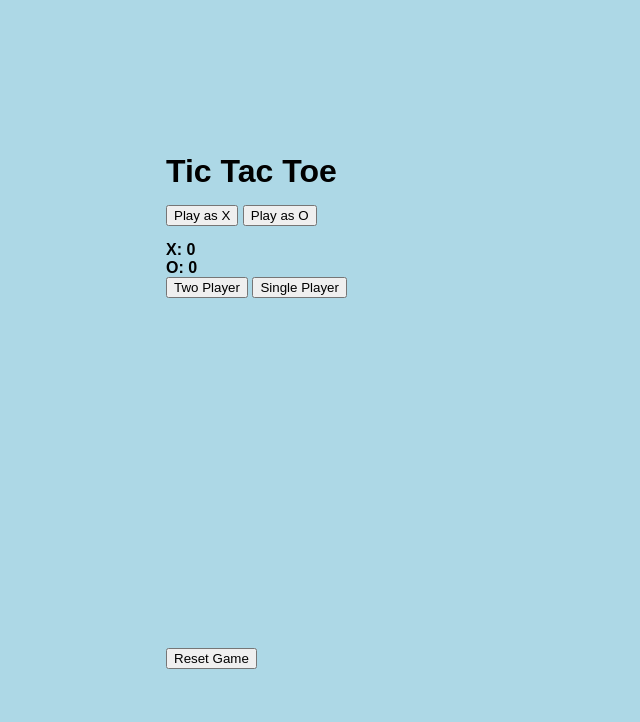
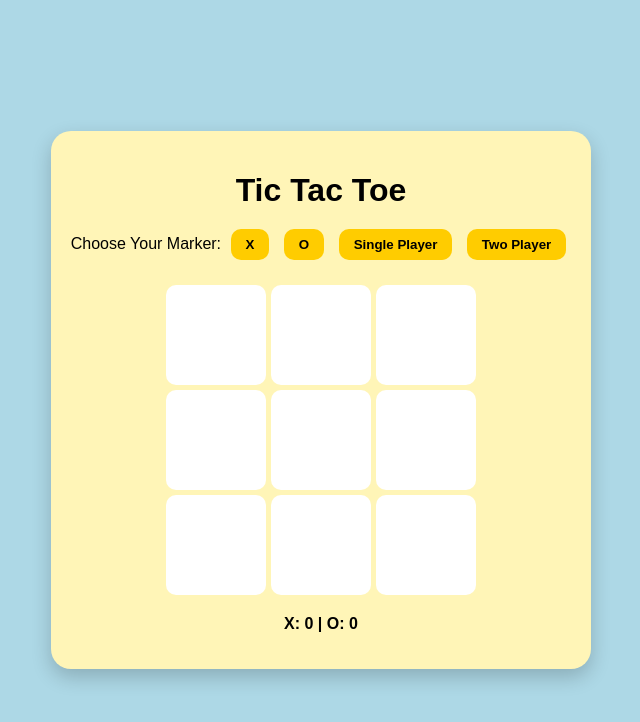
Before and after one commit to kanishka8590/TicTacToe, a plain HTML site: page index.html in a window 1280 px wide. Shown: the whole page, without its empty margins (319-959 px from the left). Drawn offline with nearby package versions, Linux system fonts and the light colour scheme.

Commit message:
Update index.html

```diff
--- a/index.html
+++ b/index.html
@@ -2,43 +2,36 @@
 <html lang="en">
 <head>
   <meta charset="UTF-8">
-    <meta name="viewport" content="width=device-width, initial-scale=1.0">
   <title>Tic Tac Toe</title>
-
   <link rel="stylesheet" href="style.css">
-
-    <script src="https://cdn.jsdelivr.net/npm/canvas-confetti@1.9.3/dist/confetti.browser.min.js"></script>
 </head>
 <body>
-
-    <div class="container">
-
+  <div class="game-container">
     <h1>Tic Tac Toe</h1>
-
-        <div class="marker-select">
-            <button id="chooseX">Play as X</button>
-            <button id="chooseO">Play as O</button>
+    <div class="options">
+      <label>Choose Your Marker:</label>
+      <button id="btnX" onclick="chooseMarker('X', this)">X</button>
+      <button id="btnO" onclick="chooseMarker('O', this)">O</button>
+      <button id="btnSingle" onclick="setMode('single', this)">Single Player</button>
+      <button id="btnMulti" onclick="setMode('multi', this)">Two Player</button>
+    </div>
+    <div id="board" class="board"></div>
+    <div class="scoreboard">
+      <p>X: <span id="scoreX">0</span> | O: <span id="scoreO">0</span></p>
+    </div>
   </div>
 
-        <div class="scoreboard">
-            <div>X: <span id="scoreX">0</span></div>
-            <div>O: <span id="scoreO">0</span></div>
+  <!-- Result Modal -->
+  <div id="resultModal" class="modal">
+    <div class="modal-content">
+      <span id="modalText"></span>
+      <div id="sadEffect"></div>
+      <button id="closeModal">Close</button>
+    </div>
   </div>
 
-        <div class="mode-select">
-            <button id="twoPlayer">Two Player</button>
-            <button id="singlePlayer">Single Player</button>
-        </div>
-
-        <div id="board" class="board"></div>
-
-        <button id="reset">Reset Game</button>
-
-    </div>
-
-    <div id="tears-container"></div>
-
+  <!-- Confetti library -->
+  <script src="https://cdn.jsdelivr.net/npm/canvas-confetti@1.5.1/dist/confetti.browser.min.js"></script>
   <script src="script.js"></script>
-
 </body>
 </html>
```
Lines whose indentation alone changed are shown as unchanged.
